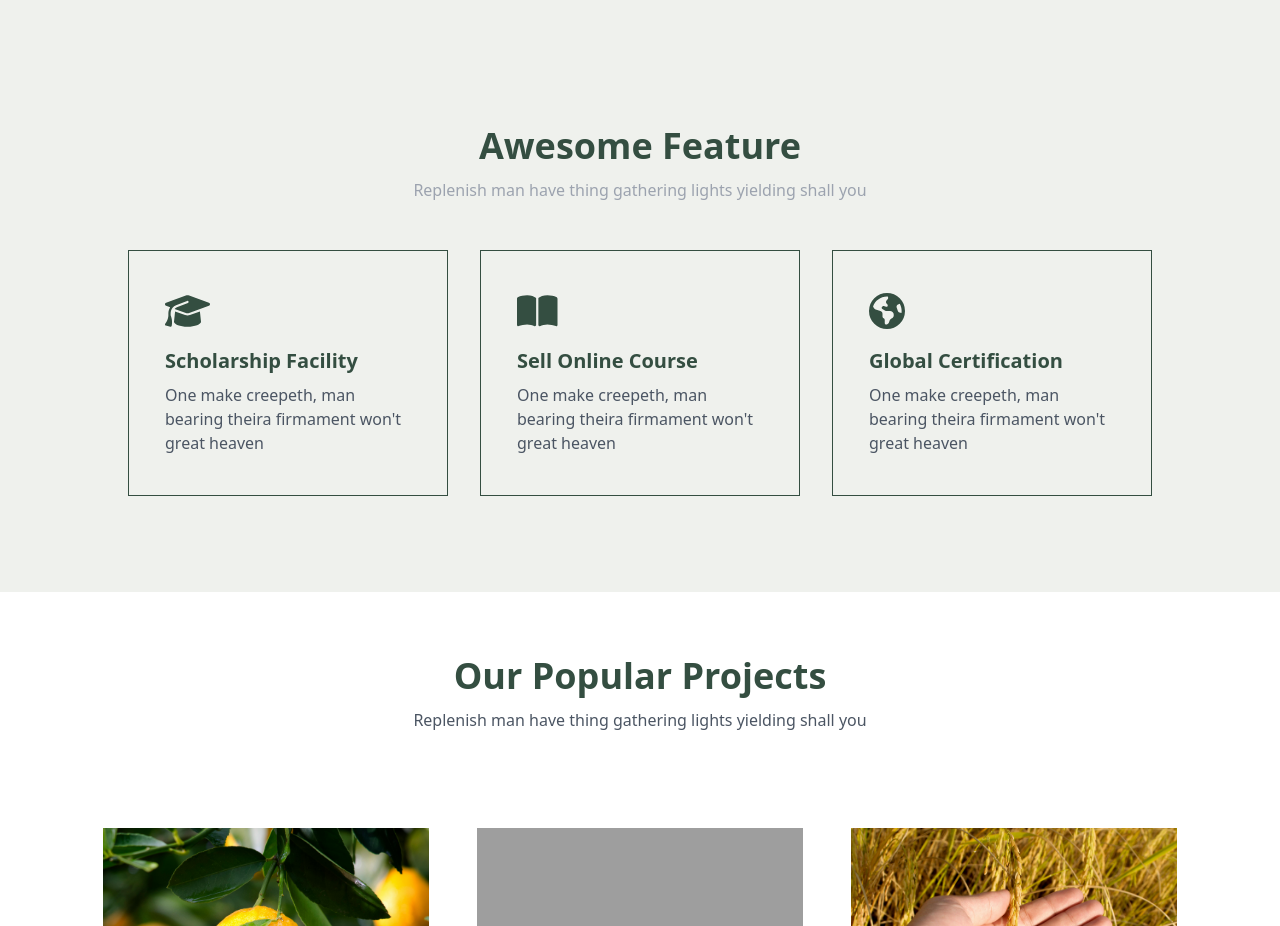
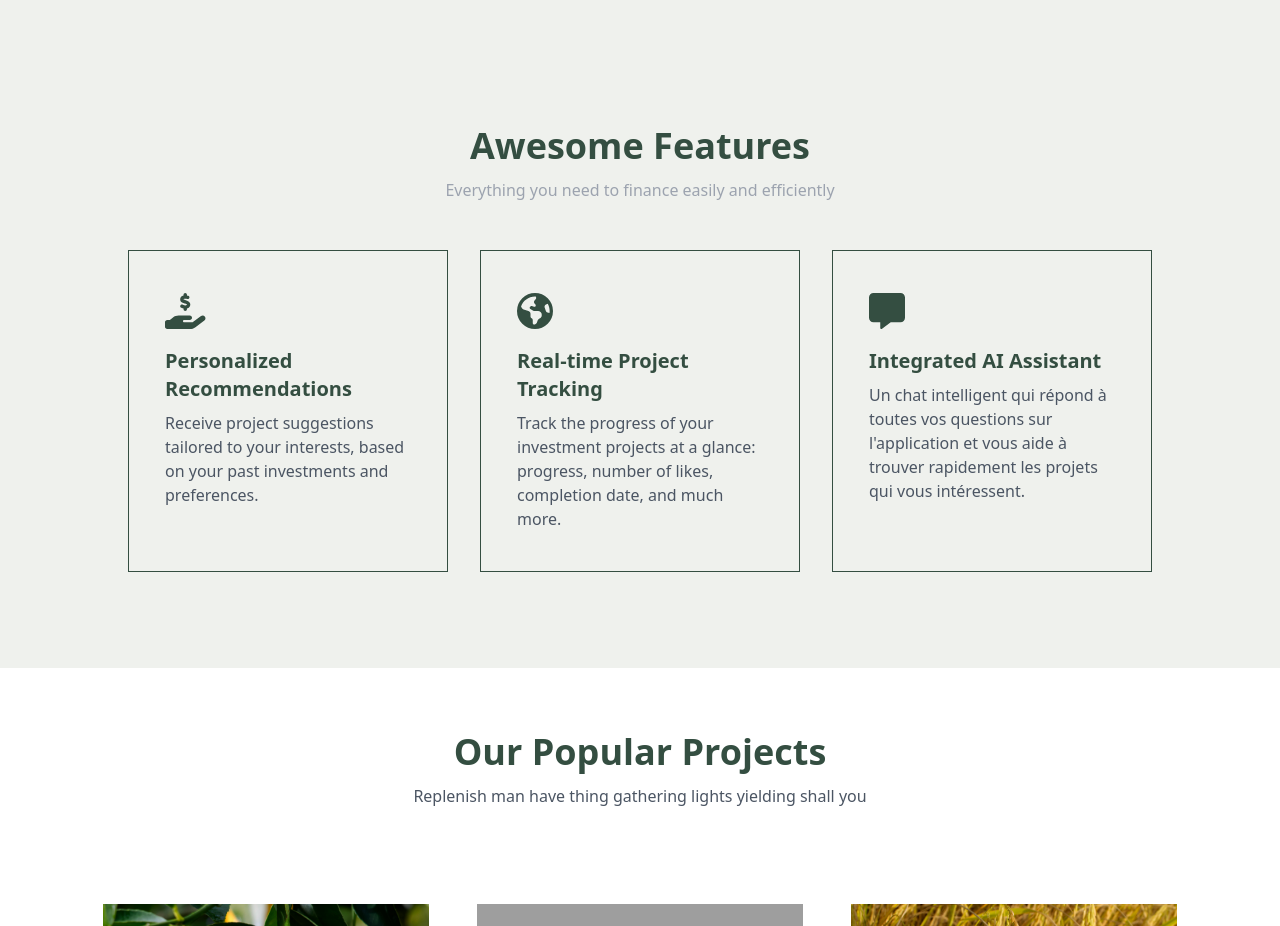
Before and after one commit to beaux-noodos/Landing, a React (Vite) app: page /home in a window 1280 px wide. Shown: the part 802-1728 px from the top of the page. Built offline with nearby package versions, Linux system fonts and the light colour scheme; grey boxes are pictures that could not be loaded.

Commit message:
refactor: change text in Features

```diff
--- a/src/components/features/Features.jsx
+++ b/src/components/features/Features.jsx
@@ -2,30 +2,30 @@
 import React from "react";
 import FeatureCard from "./FeaturesCard";
 import {
-  faBookOpen,
   faEarth,
-  faGraduationCap,
+  faHandHoldingDollar,
+  faMessage,
 } from "@fortawesome/free-solid-svg-icons";
 import { motion } from "framer-motion";
 
 const features = [
   {
-    icon: faGraduationCap,
-    title: "Scholarship Facility",
+    icon: faHandHoldingDollar,
+    title: "Personalized Recommendations",
     description:
-      "One make creepeth, man bearing theira firmament won't great heaven",
-  },
-  {
-    icon: faBookOpen,
-    title: "Sell Online Course",
-    description:
-      "One make creepeth, man bearing theira firmament won't great heaven",
+      "Receive project suggestions tailored to your interests, based on your past investments and preferences.",
   },
   {
     icon: faEarth,
-    title: "Global Certification",
+    title: "Real-time Project Tracking",
     description:
-      "One make creepeth, man bearing theira firmament won't great heaven",
+      "Track the progress of your investment projects at a glance: progress, number of likes, completion date, and much more.",
+  },
+  {
+    icon: faMessage,
+    title: "Integrated AI Assistant",
+    description:
+      "Un chat intelligent qui répond à toutes vos questions sur l'application et vous aide à trouver rapidement les projets qui vous intéressent.",
   },
 ];
 
@@ -42,7 +42,7 @@ const Features = ({ bg, titleColor }) => {
               transition={{ duration: 0.6, ease: "easeInOut" }}
               viewport={{ once: false, amount: 0.1 }}
             >
-              Awesome Feature
+              Awesome Features
             </motion.h2>
             <motion.p
               className="text-gray-400"
@@ -51,7 +51,7 @@ const Features = ({ bg, titleColor }) => {
               transition={{ duration: 0.6, ease: "easeInOut" ,delay:0.2}}
               viewport={{ once: false, amount: 0.1 }}
             >
-              Replenish man have thing gathering lights yielding shall you
+              Everything you need to finance easily and efficiently
             </motion.p>
           </div>
         </div>
```
